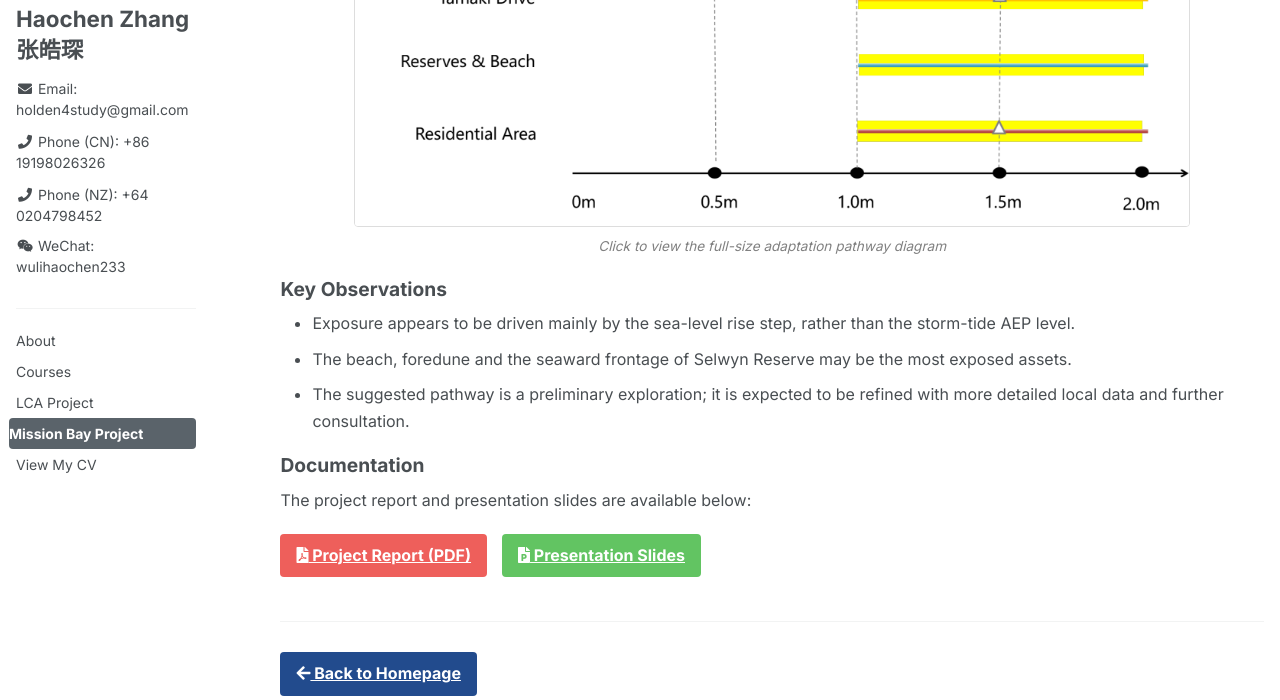
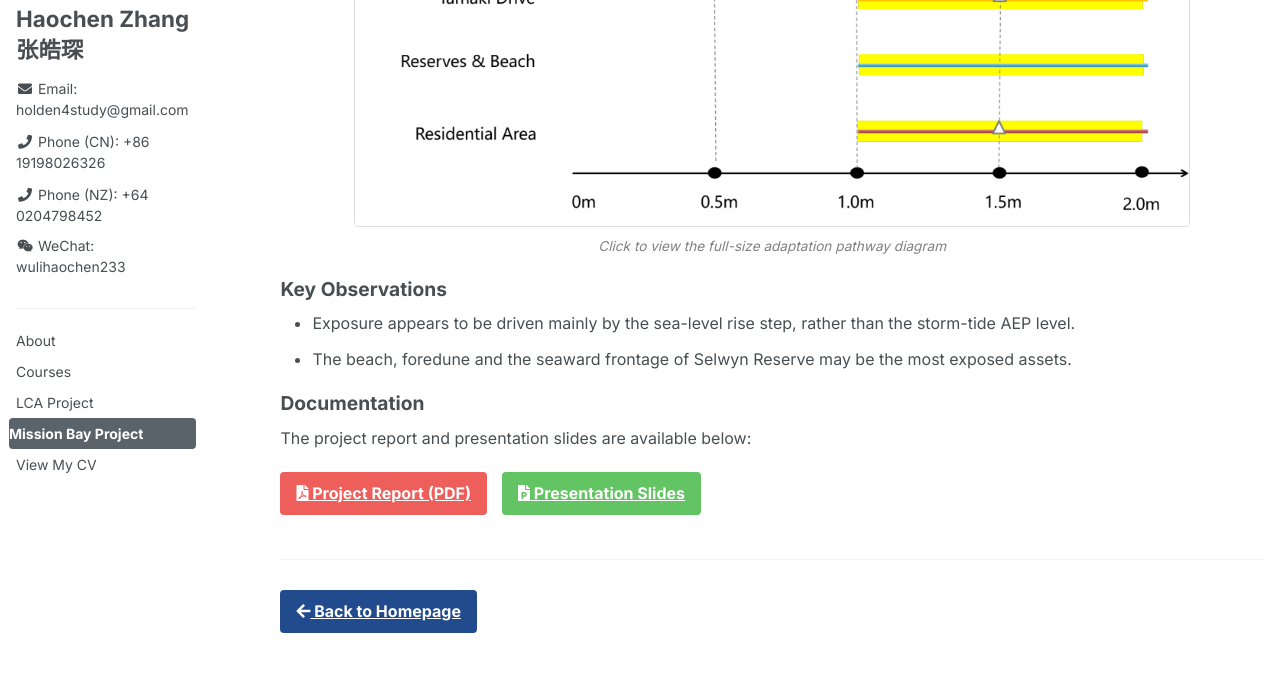
Before and after one commit to Zhang-holden/Zhang-holden.github.io, a Jekyll site: the page built from _pages/mission-bay-adaptation.md, in a window 1280 px wide and 900 px high, scrolled down 1404 px, cut to the strip 200-900 px from the top of the window. Built offline with Jekyll 4.4.1, drawn with Linux system fonts in a browser that asks for light colours; after the commit the page ends 2241 px from its top, so only the background shows below that.

```diff
--- a/_pages/mission-bay-adaptation.md
+++ b/_pages/mission-bay-adaptation.md
@@ -44,7 +44,6 @@ A staged pathway is suggested for the area. In the earlier stage (up to approxim
 
 - Exposure appears to be driven mainly by the sea-level rise step, rather than the storm-tide AEP level.
 - The beach, foredune and the seaward frontage of Selwyn Reserve may be the most exposed assets.
-- The suggested pathway is a preliminary exploration; it is expected to be refined with more detailed local data and further consultation.
 
 ## Documentation
 
```
Also changed, not shown: _pages/about.md (+2 -2 lines).
